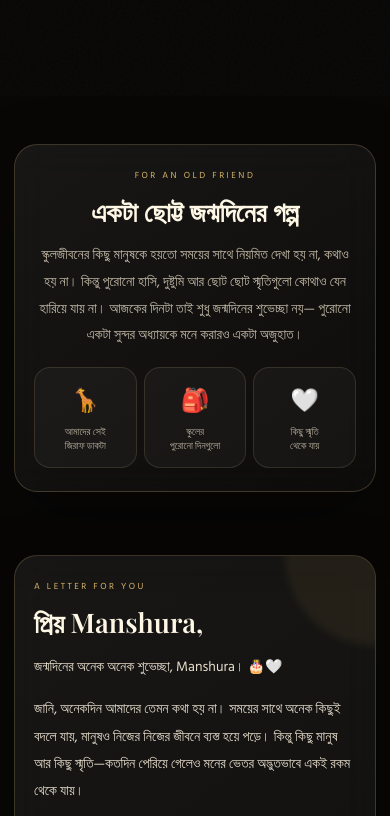
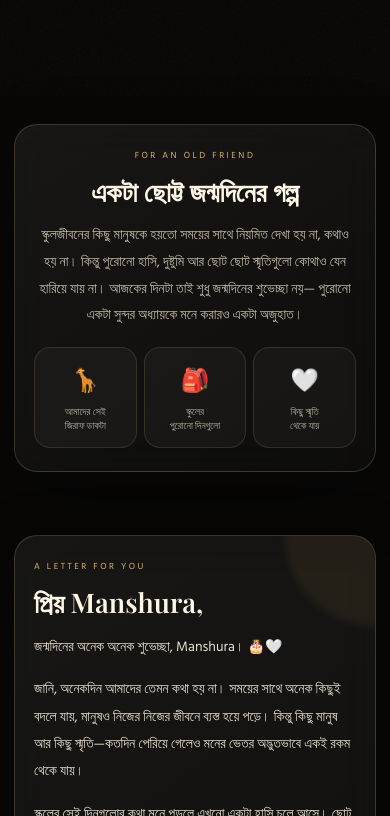
Before and after one commit to mehedi8895/canuhereme, a plain HTML site: page index.html in a window 390 px wide. Shown: the part 748-1564 px from the top of the page. Drawn offline with nearby package versions, Linux system fonts and the light colour scheme.

Commit message:
Remove large mobile gap below scroll indicator

```diff
--- a/index.html
+++ b/index.html
@@ -210,7 +210,7 @@ h1{
   .g1{left:-13px;bottom:12%}
   .g2{right:-14px;top:15%}
 
-  .section{padding:48px 14px}
+  .section{padding:28px 14px 48px}
   .container{width:100%}
   .glass{
     border-radius:23px;
```
